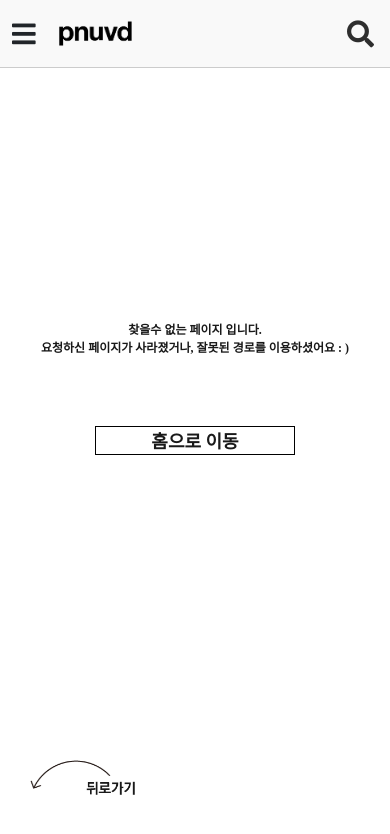
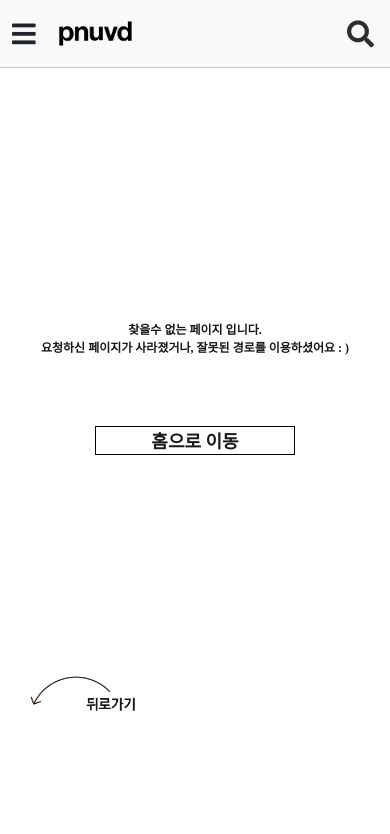
Before and after one commit to NPclown/pusan-visual-design-exhibition-site, a React (Create React App) app: page /error in a window 390 px wide. Shown: the top 834 px of the page. Built offline with nearby package versions, Linux system fonts and the light colour scheme; a web font is replaced by a local one.

Commit message:
실제 모바일 css 수정

```diff
--- a/src/assets/main.css
+++ b/src/assets/main.css
@@ -313,18 +313,19 @@ a {
 
     .footer {
         position : fixed;
-        top : 86vh;
+        top : 76vh;
         width: 100%;
         height: 15px;
         margin-right: auto;
         margin-left: auto;
         min-width: 320px;
+        background: #ffffff;
     }
 
     .main-video {
         margin-left : -6vw;
         margin-right : auto;
-        margin-top : 10vh;
+        margin-top : 0vh;
         margin-bottom : auto;
         width : 112%;
     }
@@ -561,6 +562,7 @@ a {
         display: block;
         margin-top : 1vh;
         margin-left : 0px;
+        background : #ffffff;
     }
 
     .backarrow-logo {
--- a/src/pages/GraduateDetail.js
+++ b/src/pages/GraduateDetail.js
@@ -51,7 +51,9 @@ const GraduateDetail = (props)=>{
                 vd_id={state.data.vd_id} acd_id={state.data.acd_id} ds_id={state.data.ds_id} dmd_id={state.data.dmd_id}>
               </ArtPictureDetail>
             </div>
-            <BackArrow {...props} path="/profile"></BackArrow>
+            <div className="comment-mobile">
+              <BackArrow {...props} path="/profile"></BackArrow>
+            </div>
           </div>
           <Footer {...props} type={false}></Footer>
       </div>):(
```
